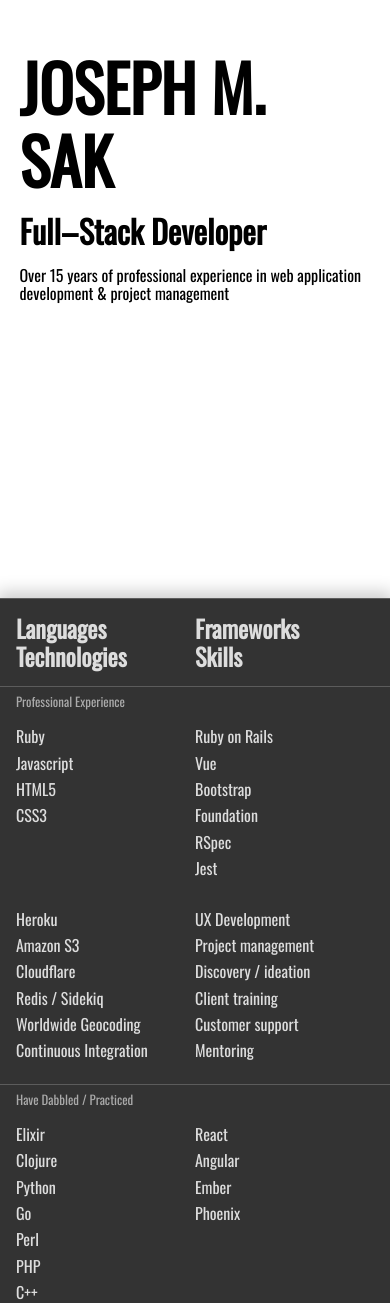
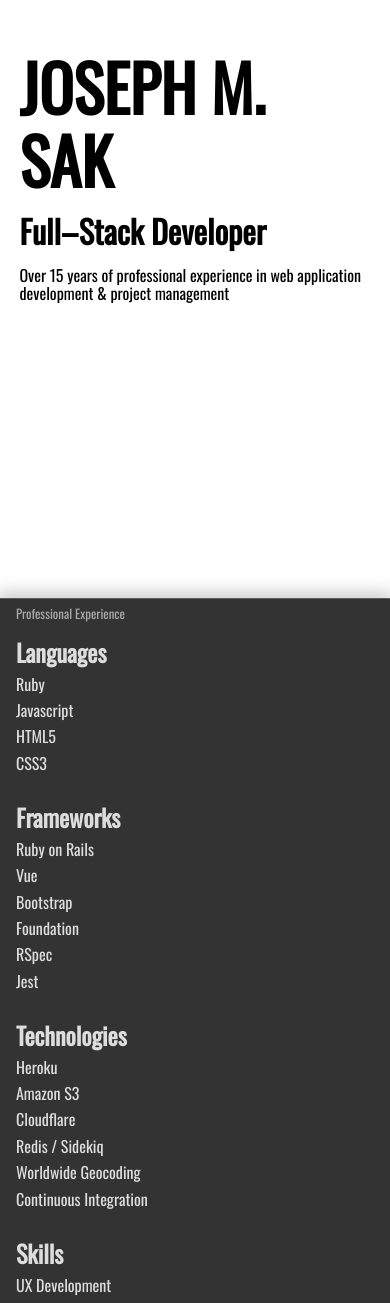
Before and after one commit to joemsak/joesak.com, a Vue app: page / in a window 390 px wide. Shown: the part 246-1549 px from the top of the page. Built offline with nearby package versions, Linux system fonts and the light colour scheme.

Commit message:
Improve responsiveness

```diff
--- a/src/App.vue
+++ b/src/App.vue
@@ -14,7 +14,7 @@
     </header>
 
     <section class="background--gray">
-      <div>
+      <div class="hidden-sm">
         <h2>Languages</h2>
         <h2>Frameworks</h2>
         <h2>Technologies</h2>
@@ -25,6 +25,7 @@
         <span class="section-note">Professional Experience</span>
 
         <ul>
+          <h2 class="hidden-md">Languages</h2>
           <li>Ruby</li>
           <li>Javascript</li>
           <li>HTML5</li>
@@ -32,6 +33,7 @@
         </ul>
 
         <ul>
+          <h2 class="hidden-md">Frameworks</h2>
           <li>Ruby on Rails</li>
           <li>Vue</li>
           <li>Bootstrap</li>
@@ -41,6 +43,7 @@
         </ul>
 
         <ul>
+          <h2 class="hidden-md">Technologies</h2>
           <li>Heroku</li>
           <li>Amazon S3</li>
           <li>Cloudflare</li>
@@ -50,6 +53,7 @@
         </ul>
 
         <ul>
+          <h2 class="hidden-md">Skills</h2>
           <li>UX Development</li>
           <li>Project management</li>
           <li>Discovery / ideation</li>
@@ -63,6 +67,7 @@
         <span class="section-note">Have Dabbled / Practiced</span>
 
         <ul>
+          <h2 class="hidden-md">Languages</h2>
           <li>Elixir</li>
           <li>Clojure</li>
           <li>Python</li>
@@ -73,6 +78,7 @@
         </ul>
 
         <ul>
+          <h2 class="hidden-md">Frameworks</h2>
           <li>React</li>
           <li>Angular</li>
           <li>Ember</li>
@@ -80,6 +86,7 @@
         </ul>
 
         <ul>
+          <h2 class="hidden-md">Technologies</h2>
           <li>GraphQL</li>
           <li>MongoDB</li>
           <li>Google Firebase</li>
@@ -88,6 +95,7 @@
         </ul>
 
         <ul>
+          <h2 class="hidden-md">Skills</h2>
           <li>Tech leadership</li>
           <li>Copy writing</li>
           <li>UI Design</li>
@@ -310,10 +318,11 @@ header {
 }
 
 section {
-  min-height: 100vh;
+  min-height: 105vh;
   position: -webkit-sticky;
   position: sticky;
   top: 0;
+  overflow-y: scroll;
   z-index: 2;
   color: #ddd;
 
@@ -353,7 +362,8 @@ section {
       margin-top: 1.5rem;
       list-style: none;
 
-      li {
+      li,
+      h2 {
         margin: 0 0 0.5rem;
       }
     }
@@ -383,6 +393,14 @@ section {
 }
 
 @media(max-width: 900px) {
+  .hidden-sm {
+    display: none;
+  }
+
+  .hidden-md {
+    display: block;
+  }
+
   #greeting div {
     width: 90%;
   }
@@ -395,7 +413,7 @@ section {
     ul,
     h2,
     span:not(.section-note) {
-      width: 33%;
+      width: 50%;
     }
   }
 }
@@ -413,6 +431,14 @@ section {
 }
 
 @media(max-width: 600px) {
+  .hidden-sm {
+    display: none;
+  }
+
+  .hidden-md {
+    display: block;
+  }
+
   #greeting div {
     h1 {
       font-size: 4rem;
@@ -431,7 +457,7 @@ section {
     ul,
     h2,
     span:not(.section-note) {
-      width: 50%;
+      width: 100%;
     }
   }
 }
```
